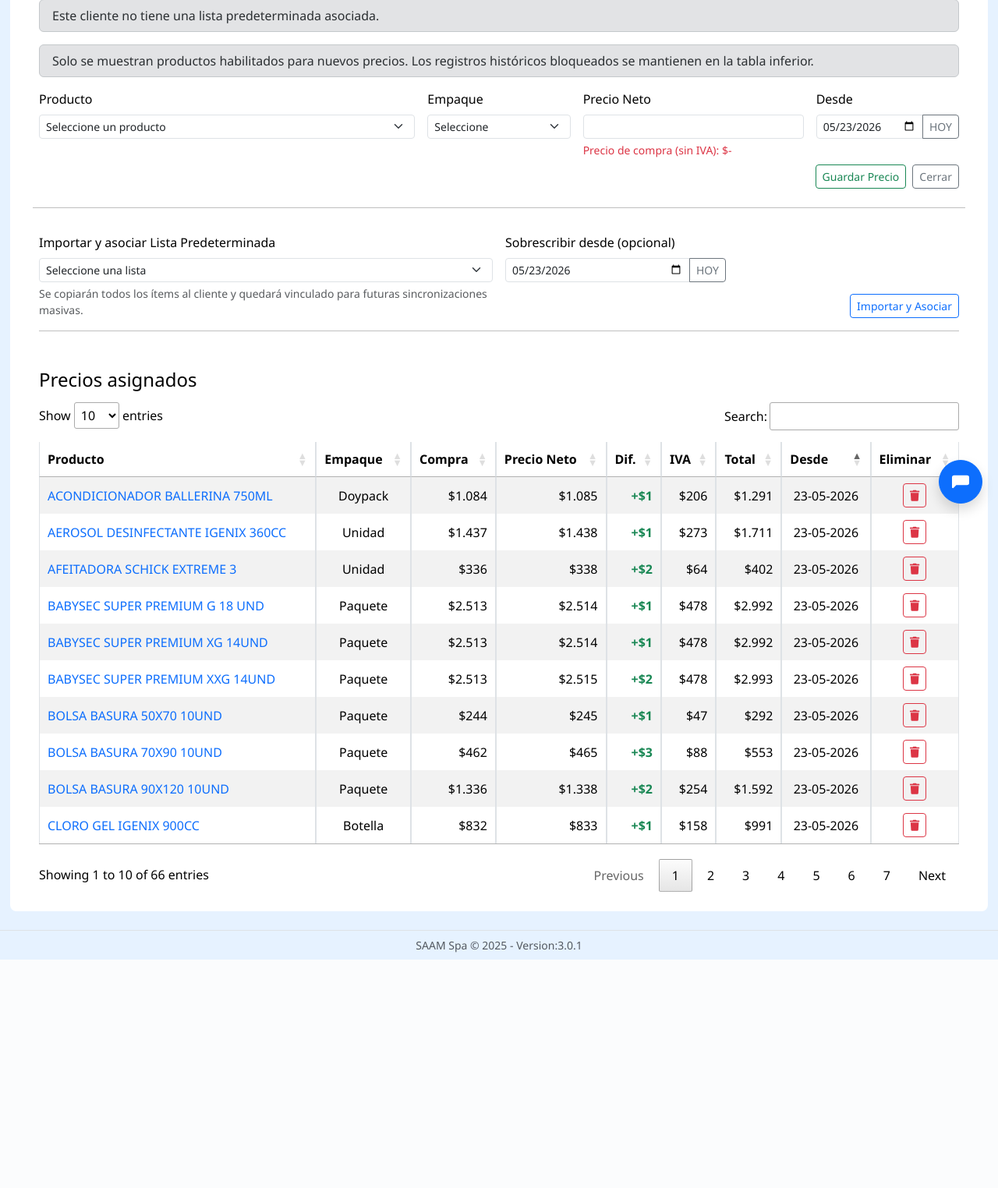
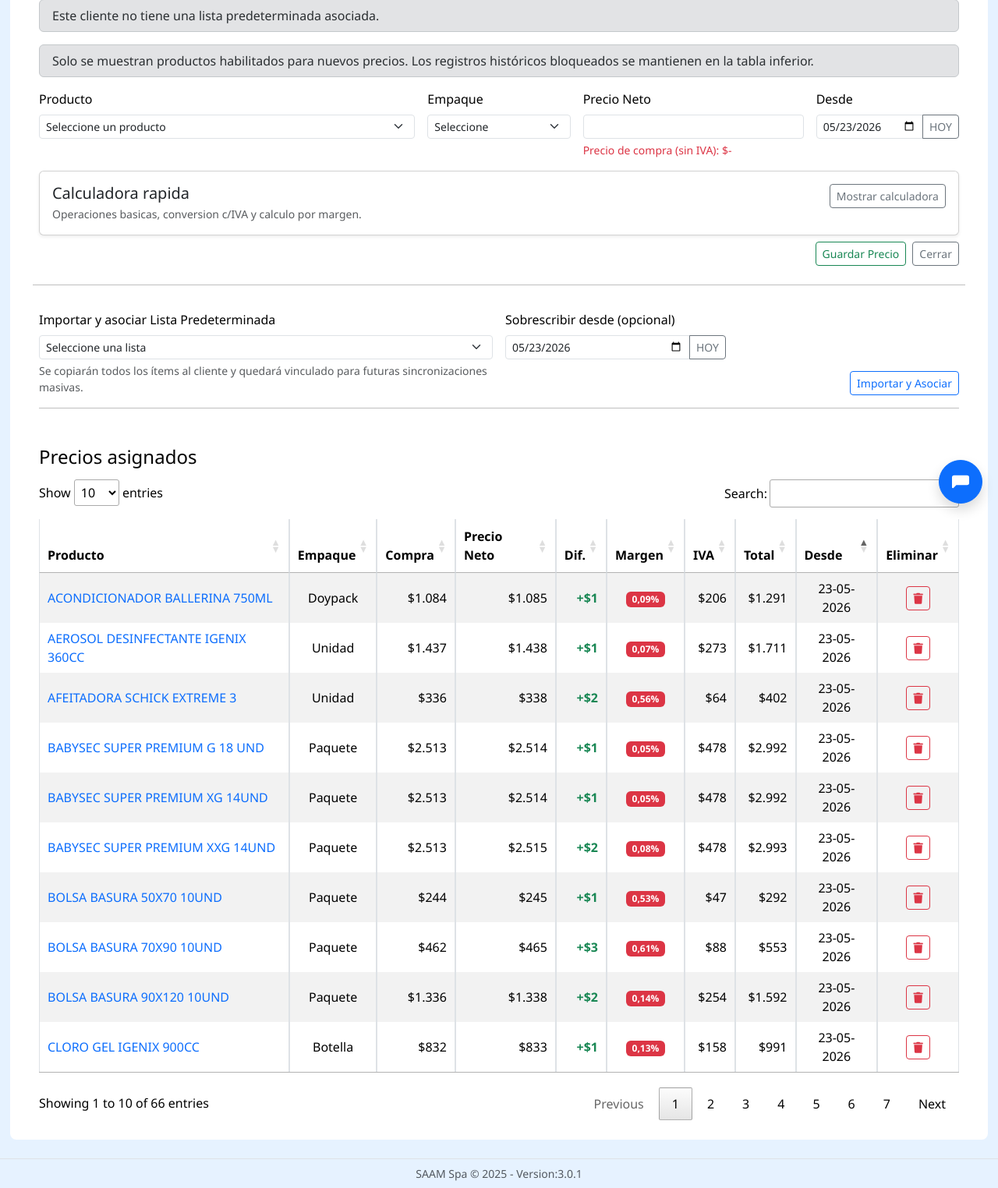
Before and after one commit to MigueJano/Portal-SAAM, a Django app: page /pedidos/clientes/1/asignar-precios/ in a window 1280 px wide. Shown: the part 130-1654 px from the top of the page at 78% size. Before the commit the page ends 1361 px from the top, so only its background shows below. Run offline with Django 5.2, Linux system fonts and the light colour scheme; a user stored in the database is signed in; data comes from the database, SQL or seed files in the repository; both versions use the stored data as it was after the commit; lists and menus that the app fills with data are empty; some libraries are stand-ins or nearby versions.

Commit message:
5.1.0 Calculadora en precios

```diff
--- a/src/Apps/Pedidos/templates/views/clientes/asignar_precios.html
+++ b/src/Apps/Pedidos/templates/views/clientes/asignar_precios.html
@@ -76,6 +76,10 @@
     </div>
   </div>
 
+  <div class="col-12">
+    {% include "views/clientes/partials/calculadora_precios_simple.html" with calculadora_target="precio_venta" calculadora_compra_span="precio_minimo" %}
+  </div>
+
   <!-- Botones (guardar uno) -->
   <div class="col-12 d-flex justify-content-end gap-2 mt-2">
     <button type="submit" name="accion" value="guardar_uno" class="btn btn-outline-success btn-sm">
@@ -136,6 +140,7 @@
       <th>Compra</th>
       <th>Precio Neto</th>
       <th>Dif.</th>
+      <th>Margen</th>
       <th>IVA</th>
       <th>Total</th>
       <th>Desde</th>
@@ -180,6 +185,13 @@
           <span class="{% if item.alerta_bajo_costo %}text-danger{% else %}text-success{% endif %} fw-semibold">
             {% if item.diferencia_compra_venta > 0 %}+{% elif item.diferencia_compra_venta < 0 %}-{% endif %}${{ item.diferencia_compra_venta|floatformat:0|formatear_miles|cut:'-' }}
           </span>
+        {% else %}
+          <span class="text-muted">-</span>
+        {% endif %}
+      </td>
+      <td class="text-center"{% if item.tiene_margen_ganancia %} data-order="{{ item.margen_ganancia }}"{% endif %}>
+        {% if item.tiene_margen_ganancia %}
+          <span class="badge {{ item.badge_margen_ganancia }}">{{ item.margen_ganancia|floatformat:2 }}%</span>
         {% else %}
           <span class="text-muted">-</span>
         {% endif %}
@@ -317,7 +329,7 @@ document.addEventListener('DOMContentLoaded', () => {
 
   // DataTable
   $('#tabla-filtros').DataTable({
-    order: [[7, 'asc']], // Desde
+    order: [[8, 'asc']], // Desde
     language: { url: "//cdn.datatables.net/plug-ins/1.13.6/i18n/es-CL.json" },
     autoWidth: false,
     scrollX: true
@@ -335,4 +347,5 @@ document.addEventListener('DOMContentLoaded', () => {
   }
 });
 </script>
+{% include "views/clientes/partials/calculadora_precios_simple_script.html" %}
 {% endblock script %}
--- /dev/null
+++ b/src/Apps/Pedidos/templates/views/clientes/partials/calculadora_precios_simple.html
@@ -0,0 +1,131 @@
+<div
+  class="card shadow-sm js-precio-calculator"
+  data-target-input="{{ calculadora_target|default:'' }}"
+  data-cost-source="{{ calculadora_compra_span|default:'' }}"
+  data-iva-rate="0.19"
+>
+  <div class="card-body">
+    <div class="d-flex flex-column flex-lg-row justify-content-between align-items-lg-center gap-2">
+      <div>
+        <h5 class="card-title mb-1">Calculadora rapida</h5>
+        <p class="text-muted small mb-0">Operaciones basicas, conversion c/IVA y calculo por margen.</p>
+      </div>
+      <button
+        type="button"
+        class="btn btn-outline-secondary btn-sm align-self-start js-calculator-toggle"
+        aria-expanded="false"
+      >
+        Mostrar calculadora
+      </button>
+    </div>
+
+    <div class="js-calculator-panel mt-3" hidden>
+      <div class="d-flex flex-wrap gap-2 justify-content-lg-end mb-3">
+        {% if calculadora_compra_span %}
+          <button type="button" class="btn btn-outline-secondary btn-sm js-calculator-use-cost">Usar compra</button>
+        {% endif %}
+        {% if calculadora_target %}
+          <button type="button" class="btn btn-outline-primary btn-sm js-calculator-apply">Usar como precio neto</button>
+        {% endif %}
+      </div>
+
+      <div class="row g-3">
+        <div class="col-lg-6">
+          <label class="form-label small text-muted mb-1" for="calculator_display">Operacion</label>
+          <input
+            id="calculator_display"
+            type="text"
+            class="form-control form-control-lg text-end font-monospace js-calculator-display"
+            value="0"
+            inputmode="decimal"
+            autocomplete="off"
+            spellcheck="false"
+          >
+          <div class="small text-muted mt-2 js-cost-source-label">
+            {% if calculadora_compra_span %}
+              Compra actual detectada: -
+            {% else %}
+              Costo sugerido no disponible en esta vista.
+            {% endif %}
+          </div>
+
+          <div class="row g-2 mt-1">
+            <div class="col-3"><button type="button" class="btn btn-outline-danger w-100 js-calculator-action" data-action="clear">C</button></div>
+            <div class="col-3"><button type="button" class="btn btn-outline-secondary w-100 js-calculator-action" data-action="delete">DEL</button></div>
+            <div class="col-3"><button type="button" class="btn btn-outline-info w-100 js-calculator-action" data-action="add-iva">c/IVA</button></div>
+            <div class="col-3"><button type="button" class="btn btn-outline-info w-100 js-calculator-action" data-action="remove-iva">S/IVA</button></div>
+
+            <div class="col-3"><button type="button" class="btn btn-outline-dark w-100 js-calculator-action" data-token="7">7</button></div>
+            <div class="col-3"><button type="button" class="btn btn-outline-dark w-100 js-calculator-action" data-token="8">8</button></div>
+            <div class="col-3"><button type="button" class="btn btn-outline-dark w-100 js-calculator-action" data-token="9">9</button></div>
+            <div class="col-3"><button type="button" class="btn btn-outline-dark w-100 js-calculator-action" data-token="/">/</button></div>
+
+            <div class="col-3"><button type="button" class="btn btn-outline-dark w-100 js-calculator-action" data-token="4">4</button></div>
+            <div class="col-3"><button type="button" class="btn btn-outline-dark w-100 js-calculator-action" data-token="5">5</button></div>
+            <div class="col-3"><button type="button" class="btn btn-outline-dark w-100 js-calculator-action" data-token="6">6</button></div>
+            <div class="col-3"><button type="button" class="btn btn-outline-dark w-100 js-calculator-action" data-token="*">*</button></div>
+
+            <div class="col-3"><button type="button" class="btn btn-outline-dark w-100 js-calculator-action" data-token="1">1</button></div>
+            <div class="col-3"><button type="button" class="btn btn-outline-dark w-100 js-calculator-action" data-token="2">2</button></div>
+            <div class="col-3"><button type="button" class="btn btn-outline-dark w-100 js-calculator-action" data-token="3">3</button></div>
+            <div class="col-3"><button type="button" class="btn btn-outline-dark w-100 js-calculator-action" data-token="-">-</button></div>
+
+            <div class="col-3"><button type="button" class="btn btn-outline-dark w-100 js-calculator-action" data-token="0">0</button></div>
+            <div class="col-3"><button type="button" class="btn btn-outline-dark w-100 js-calculator-action" data-token="00">00</button></div>
+            <div class="col-3"><button type="button" class="btn btn-outline-dark w-100 js-calculator-action" data-token=".">.</button></div>
+            <div class="col-3"><button type="button" class="btn btn-outline-dark w-100 js-calculator-action" data-token="+">+</button></div>
+
+            <div class="col-12"><button type="button" class="btn btn-success w-100 js-calculator-action" data-action="equals">=</button></div>
+          </div>
+        </div>
+
+        <div class="col-lg-6">
+          <div class="row g-2">
+            <div class="col-sm-6">
+              <label class="form-label small text-muted mb-1" for="calculator_cost">Costo base</label>
+              <div class="input-group input-group-sm">
+                <span class="input-group-text">$</span>
+                <input id="calculator_cost" type="number" min="0" step="0.01" class="form-control js-margin-cost" placeholder="0.00">
+              </div>
+            </div>
+            <div class="col-sm-6">
+              <label class="form-label small text-muted mb-1" for="calculator_margin">Margen</label>
+              <div class="input-group input-group-sm">
+                <input id="calculator_margin" type="number" step="0.01" class="form-control js-margin-percent" value="25">
+                <span class="input-group-text">%</span>
+              </div>
+            </div>
+            <div class="col-12 d-flex flex-wrap gap-2">
+              <button type="button" class="btn btn-outline-success btn-sm js-calc-margin">Calcular neto por margen</button>
+            </div>
+          </div>
+
+          <div class="row g-2 mt-2">
+            <div class="col-4">
+              <div class="border rounded p-2 h-100">
+                <div class="small text-muted">Neto</div>
+                <div class="fw-semibold js-result-neto">$0,00</div>
+              </div>
+            </div>
+            <div class="col-4">
+              <div class="border rounded p-2 h-100">
+                <div class="small text-muted">IVA</div>
+                <div class="fw-semibold js-result-iva">$0,00</div>
+              </div>
+            </div>
+            <div class="col-4">
+              <div class="border rounded p-2 h-100">
+                <div class="small text-muted">Total</div>
+                <div class="fw-semibold js-result-total">$0,00</div>
+              </div>
+            </div>
+          </div>
+
+          <div class="small text-muted mt-3 js-margin-status">
+            Margen actual: -
+          </div>
+        </div>
+      </div>
+    </div>
+  </div>
+</div>
--- /dev/null
+++ b/src/Apps/Pedidos/templates/views/clientes/partials/calculadora_precios_simple_script.html
@@ -0,0 +1,299 @@
+<script>
+document.addEventListener('DOMContentLoaded', () => {
+  const widgets = document.querySelectorAll('.js-precio-calculator');
+  if (!widgets.length) {
+    return;
+  }
+
+  const OPERATOR_PATTERN = /[+\-*/]$/;
+
+  function round2(value) {
+    return Math.round((value + Number.EPSILON) * 100) / 100;
+  }
+
+  function formatCurrency(value) {
+    return new Intl.NumberFormat('es-CL', {
+      minimumFractionDigits: 2,
+      maximumFractionDigits: 2
+    }).format(value);
+  }
+
+  function formatPlain(value) {
+    return round2(value).toString();
+  }
+
+  function parseLocalizedNumber(raw) {
+    if (raw === null || raw === undefined) {
+      return null;
+    }
+
+    const text = String(raw).trim();
+    if (!text || text === '-') {
+      return null;
+    }
+
+    const normalized = text
+      .replace(/\$/g, '')
+      .replace(/\s/g, '')
+      .replace(/\./g, '')
+      .replace(',', '.');
+    const value = Number(normalized);
+    return Number.isFinite(value) ? value : null;
+  }
+
+  function safeEvaluate(expression) {
+    const sanitized = String(expression || '')
+      .replace(/,/g, '.')
+      .replace(/\s+/g, '');
+
+    if (!sanitized) {
+      return null;
+    }
+
+    if (!/^[0-9+\-*/().]+$/.test(sanitized)) {
+      return null;
+    }
+
+    try {
+      const result = Function(`"use strict"; return (${sanitized});`)();
+      return Number.isFinite(result) ? result : null;
+    } catch (error) {
+      return null;
+    }
+  }
+
+  widgets.forEach(widget => {
+    const display = widget.querySelector('.js-calculator-display');
+    const costSourceLabel = widget.querySelector('.js-cost-source-label');
+    const costInput = widget.querySelector('.js-margin-cost');
+    const marginInput = widget.querySelector('.js-margin-percent');
+    const marginStatus = widget.querySelector('.js-margin-status');
+    const resultNeto = widget.querySelector('.js-result-neto');
+    const resultIva = widget.querySelector('.js-result-iva');
+    const resultTotal = widget.querySelector('.js-result-total');
+    const applyButton = widget.querySelector('.js-calculator-apply');
+    const useCostButton = widget.querySelector('.js-calculator-use-cost');
+    const calcMarginButton = widget.querySelector('.js-calc-margin');
+    const toggleButton = widget.querySelector('.js-calculator-toggle');
+    const panel = widget.querySelector('.js-calculator-panel');
+
+    const targetId = widget.dataset.targetInput || '';
+    const costSourceId = widget.dataset.costSource || '';
+    const ivaRate = Number(widget.dataset.ivaRate || '0.19');
+    const ivaFactor = 1 + ivaRate;
+    const targetInput = targetId ? document.getElementById(targetId) : null;
+    const costSourceEl = costSourceId ? document.getElementById(costSourceId) : null;
+
+    function getCurrentValue() {
+      return safeEvaluate(display.value);
+    }
+
+    function readCostSourceValue() {
+      return costSourceEl ? parseLocalizedNumber(costSourceEl.textContent) : null;
+    }
+
+    function updateCostSourceLabel() {
+      if (!costSourceLabel) {
+        return;
+      }
+      if (!costSourceEl) {
+        costSourceLabel.textContent = 'Costo sugerido no disponible en esta vista.';
+        return;
+      }
+      const value = readCostSourceValue();
+      costSourceLabel.textContent = value === null
+        ? 'Compra actual detectada: -'
+        : `Compra actual detectada: $${formatCurrency(value)}`;
+    }
+
+    function updateSummary() {
+      const currentValue = getCurrentValue();
+      if (currentValue === null) {
+        resultNeto.textContent = '-';
+        resultIva.textContent = '-';
+        resultTotal.textContent = '-';
+        marginStatus.textContent = 'Margen actual: ingresa una operacion valida.';
+        return;
+      }
+
+      const neto = round2(currentValue);
+      const iva = round2(neto * ivaRate);
+      const total = round2(neto + iva);
+
+      resultNeto.textContent = `$${formatCurrency(neto)}`;
+      resultIva.textContent = `$${formatCurrency(iva)}`;
+      resultTotal.textContent = `$${formatCurrency(total)}`;
+
+      const cost = Number(costInput.value);
+      if (Number.isFinite(cost) && cost > 0) {
+        const margin = round2(((neto - cost) / cost) * 100);
+        marginStatus.textContent = `Margen actual: ${formatCurrency(margin)}% sobre un costo base de $${formatCurrency(cost)}.`;
+      } else {
+        marginStatus.textContent = 'Margen actual: ingresa un costo base para estimarlo.';
+      }
+    }
+
+    function setPanelExpanded(expanded) {
+      if (!panel || !toggleButton) {
+        return;
+      }
+      panel.hidden = !expanded;
+      toggleButton.textContent = expanded ? 'Ocultar calculadora' : 'Mostrar calculadora';
+      toggleButton.setAttribute('aria-expanded', expanded ? 'true' : 'false');
+    }
+
+    function setDisplayValue(value) {
+      display.value = formatPlain(value);
+      updateSummary();
+    }
+
+    function insertToken(token) {
+      const current = display.value || '';
+      if (token === '.' && OPERATOR_PATTERN.test(current)) {
+        display.value += '0.';
+        updateSummary();
+        return;
+      }
+
+      if (OPERATOR_PATTERN.test(current) && OPERATOR_PATTERN.test(token)) {
+        display.value = `${current.slice(0, -1)}${token}`;
+        updateSummary();
+        return;
+      }
+
+      if (current === '0' && /^[0-9.]$/.test(token)) {
+        display.value = token === '.' ? '0.' : token;
+      } else {
+        display.value += token;
+      }
+      updateSummary();
+    }
+
+    function evaluateDisplay() {
+      const value = getCurrentValue();
+      if (value === null) {
+        return;
+      }
+      setDisplayValue(value);
+    }
+
+    function applyIva() {
+      const value = getCurrentValue();
+      if (value === null) {
+        return;
+      }
+      setDisplayValue(round2(value * ivaFactor));
+    }
+
+    function removeIva() {
+      const value = getCurrentValue();
+      if (value === null) {
+        return;
+      }
+      setDisplayValue(round2(value / ivaFactor));
+    }
+
+    function clearDisplay() {
+      display.value = '0';
+      updateSummary();
+    }
+
+    function deleteLast() {
+      display.value = display.value.length > 1 ? display.value.slice(0, -1) : '0';
+      updateSummary();
+    }
+
+    widget.querySelectorAll('.js-calculator-action').forEach(button => {
+      button.addEventListener('click', () => {
+        const { action, token } = button.dataset;
+        if (token !== undefined) {
+          insertToken(token);
+          return;
+        }
+
+        switch (action) {
+          case 'clear':
+            clearDisplay();
+            break;
+          case 'delete':
+            deleteLast();
+            break;
+          case 'equals':
+            evaluateDisplay();
+            break;
+          case 'add-iva':
+            applyIva();
+            break;
+          case 'remove-iva':
+            removeIva();
+            break;
+          default:
+            break;
+        }
+      });
+    });
+
+    display.addEventListener('input', () => {
+      display.value = display.value
+        .replace(/,/g, '.')
+        .replace(/[^0-9+\-*/().]/g, '');
+      updateSummary();
+    });
+
+    display.addEventListener('keydown', event => {
+      if (event.key === 'Enter') {
+        event.preventDefault();
+        evaluateDisplay();
+      }
+    });
+
+    costInput.addEventListener('input', updateSummary);
+    marginInput.addEventListener('input', updateSummary);
+
+    calcMarginButton?.addEventListener('click', () => {
+      const cost = Number(costInput.value);
+      const margin = Number(marginInput.value);
+      if (!Number.isFinite(cost) || cost < 0 || !Number.isFinite(margin)) {
+        return;
+      }
+      setDisplayValue(round2(cost * (1 + (margin / 100))));
+    });
+
+    useCostButton?.addEventListener('click', () => {
+      const cost = readCostSourceValue();
+      if (cost === null) {
+        return;
+      }
+      costInput.value = formatPlain(cost);
+      setDisplayValue(cost);
+    });
+
+    applyButton?.addEventListener('click', () => {
+      const value = getCurrentValue();
+      if (value === null || !targetInput) {
+        return;
+      }
+      targetInput.value = round2(value).toFixed(2);
+      targetInput.dispatchEvent(new Event('input', { bubbles: true }));
+      targetInput.dispatchEvent(new Event('change', { bubbles: true }));
+    });
+
+    toggleButton?.addEventListener('click', () => {
+      setPanelExpanded(panel?.hidden);
+    });
+
+    if (costSourceEl && typeof MutationObserver !== 'undefined') {
+      const observer = new MutationObserver(updateCostSourceLabel);
+      observer.observe(costSourceEl, {
+        childList: true,
+        subtree: true,
+        characterData: true
+      });
+    }
+
+    updateCostSourceLabel();
+    updateSummary();
+    setPanelExpanded(false);
+  });
+});
+</script>
--- a/src/Apps/Pedidos/views/cliente.py
+++ b/src/Apps/Pedidos/views/cliente.py
@@ -33,6 +33,8 @@ from decimal import Decimal, ROUND_HALF_UP
 
 DOS_DEC = Decimal('0.01')
 MESES_ALERTA_ACTUALIZACION = 6
+MARGEN_ALERTA_ROJA = Decimal('12')
+MARGEN_ALERTA_AMARILLA = Decimal('20')
 
 
 # ------------------------------------------------------------------
@@ -135,6 +137,24 @@ def _date_input_value(value) -> str:
     return str(value)
 
 
+def _calcular_margen_ganancia(precio_venta: Decimal, precio_compra: Decimal):
+    precio_compra = _round2(Decimal(precio_compra or 0))
+    if precio_compra <= 0:
+        return None
+    precio_venta = _round2(Decimal(precio_venta or 0))
+    return _round2(((precio_venta - precio_compra) / precio_compra) * Decimal('100'))
+
+
+def _badge_margen_ganancia(margen: Decimal | None) -> str:
+    if margen is None:
+        return ""
+    if margen < MARGEN_ALERTA_ROJA:
+        return "bg-danger"
+    if margen <= MARGEN_ALERTA_AMARILLA:
+        return "bg-warning text-dark"
+    return "bg-success"
+
+
 def _fecha_requiere_actualizacion(fecha_desde):
     if not fecha_desde:
         return None
@@ -229,12 +249,19 @@ def asignar_precios(request, cliente_id):
             item.diferencia_compra_venta = _round2(
                 Decimal(item.precio_venta or 0) - item.precio_compra_referencial
             )
+            item.margen_ganancia = _calcular_margen_ganancia(
+                item.precio_venta,
+                item.precio_compra_referencial,
+            )
         else:
             item.precio_compra_referencial = None
             item.diferencia_compra_venta = None
+            item.margen_ganancia = None
 
         item.tiene_precio_compra_referencial = item.precio_compra_referencial is not None
         item.tiene_diferencia_compra_venta = item.diferencia_compra_venta is not None
+        item.tiene_margen_ganancia = item.margen_ganancia is not None
+        item.badge_margen_ganancia = _badge_margen_ganancia(item.margen_ganancia)
         item.alerta_bajo_costo = (
             item.diferencia_compra_venta is not None and item.diferencia_compra_venta < 0
         )
```
Also changed, not shown: src/Apps/Pedidos/templates/views/clientes/asignar_precios_listaprecios.html (+14 -1 lines), src/Apps/Pedidos/templates/views/clientes/form_listaprecios.html (+7 -1 lines), src/Apps/Pedidos/tests.py (+8 -0 lines), src/Apps/Pedidos/views/listaprecios.py (+27 -0 lines), Database/pruebas/SAAM.db.
